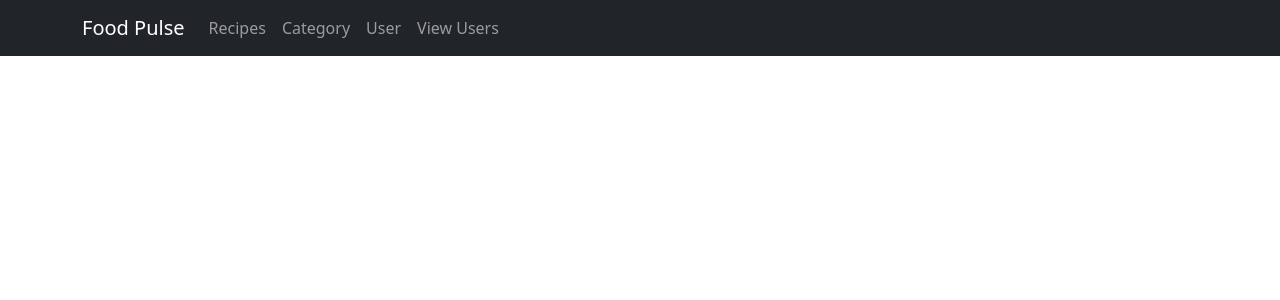
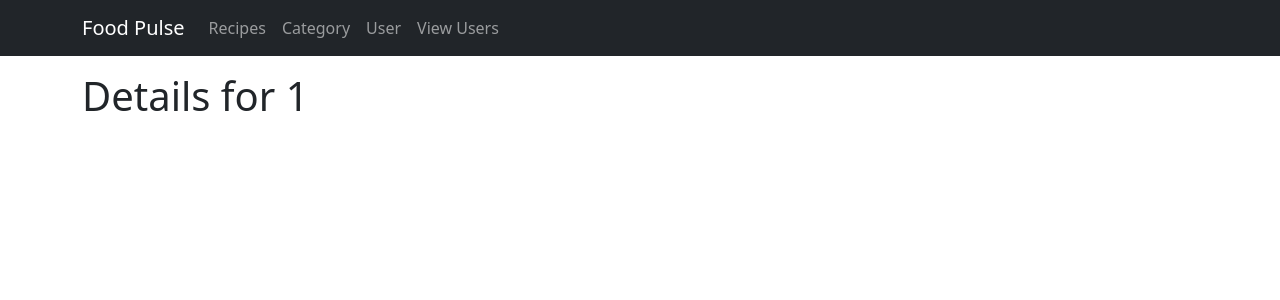
Before and after one commit to TJ-Mothokho/foodpulse, a React (Create React App) app: page /User/1 in a window 1280 px wide. Shown: the top 300 px of the page. Built offline with nearby package versions, Linux system fonts and the light colour scheme.

Commit message:
Added UserDetails, but no implementation

```diff
--- a/src/App.js
+++ b/src/App.js
@@ -8,6 +8,7 @@ import { BrowserRouter as Router, Routes, Route } from 'react-router-dom';
 import AddUser from './Pages/Users/AddUser';
 import AppNavbar from './Components/Navbar';
 import UsersList from './Pages/Users/UsersList';
+import UserDetails from './Pages/Users/UserDetails';
 
 function App() {
   return (
@@ -21,6 +22,7 @@ function App() {
         <Route path="/AddRecipe" Component={AddRecipe} />
         <Route path="/User/Add" Component={AddUser} />
         <Route path="/Users" Component={UsersList} />
+        <Route path="/User/:userID" Component={UserDetails} />
     </Routes>
 </Router>
   );
--- /dev/null
+++ b/src/Pages/Users/UserDetails.js
@@ -0,0 +1,14 @@
+import React from "react";
+import { Container } from "react-bootstrap";
+import { useParams } from "react-router-dom";
+
+const UserDetails = () =>
+{
+    const {userID} = useParams();
+    return(
+        <Container className="mt-3">
+            <h1>Details for {userID}</h1>
+        </Container>
+    );
+}
+export default UserDetails;
--- a/src/Pages/Users/UsersList.js
+++ b/src/Pages/Users/UsersList.js
@@ -1,11 +1,14 @@
 import axios from "axios";
 import React, { useEffect, useState } from "react";
 import { Table, Container } from "react-bootstrap";
+import { useNavigate } from "react-router-dom";
 import { toast } from "react-toastify";
 
 const UsersList = () =>
 {
     const [data, setData] = useState('');
+
+    const navigate = useNavigate();
 
     useEffect(() =>
     {
@@ -19,12 +22,12 @@ const UsersList = () =>
             setData(result.data);
         })
         .catch((error) => toast.error("Error retrieving users"));
-    }
+    };
 
     const handleView = (userID) =>
     {
-
-    }
+        navigate(`/User/${userID}`)
+    };
 
     const handleBlock = (userID) =>
     {
@@ -34,7 +37,8 @@ const UsersList = () =>
         }
 
 
-    }
+    };
+
     return(
         //<CustomTable headers={['UserID', 'Username', 'Bio']} data={data} actions={(row) => <button className="btn btn-secondary">View</button>} />
         <Container className="mt-3">
```
